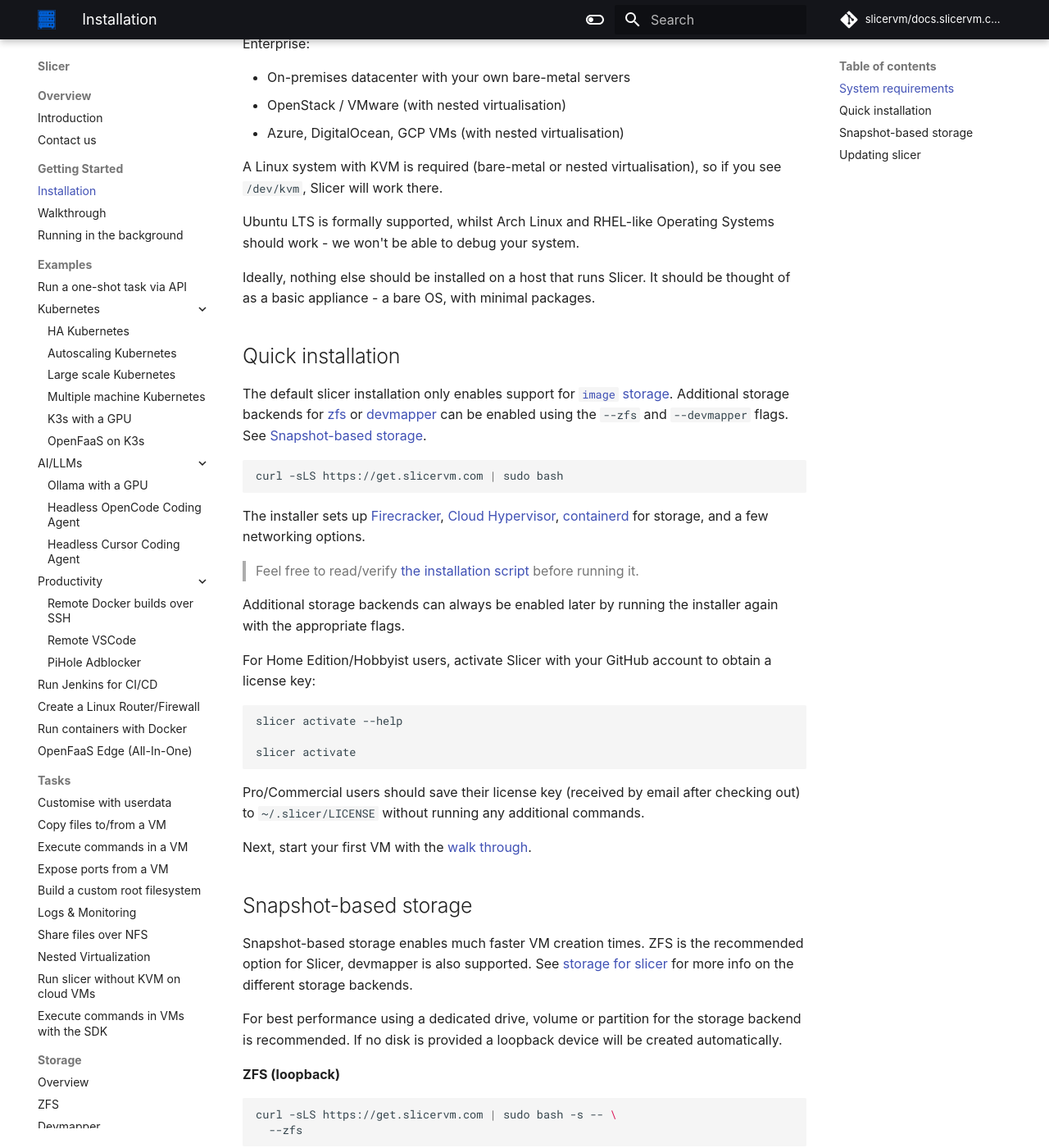
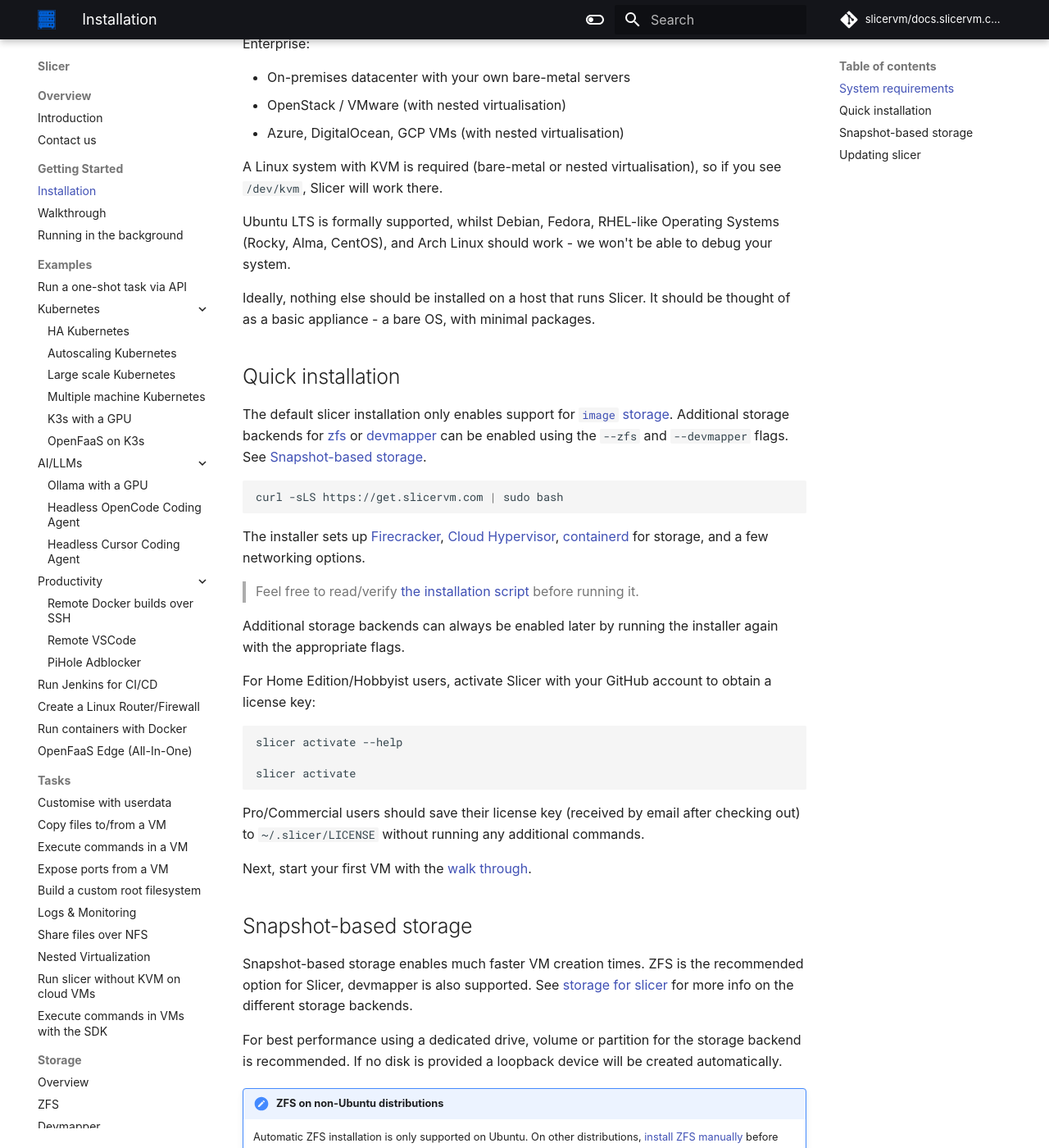
Before and after one commit to slicervm/docs.slicervm.com, an MkDocs documentation site: the page built from docs/getting-started/install.md, in a window 1280 px wide and 1400 px high, scrolled down 884 px. Shown: the whole window at 82% size. Built offline with MkDocs 1.6.1 and Material for MkDocs 9.7.7, drawn with Linux system fonts in a browser that asks for light colours; some web fonts are replaced; comment, search, counter and statistics services are not loaded; some of the changed text lies outside the part shown.

Commit message:
Update install page for multi-distro support
- Expand list of supported Linux distributions
- Add note about manual ZFS installation on non-Ubuntu distros

Signed-off-by: Han Verstraete (OpenFaaS Ltd) <han@openfaas.com>

```diff
--- a/docs/getting-started/install.md
+++ b/docs/getting-started/install.md
@@ -33,7 +33,7 @@
 
 A Linux system with KVM is required (bare-metal or nested virtualisation), so if you see `/dev/kvm`, Slicer will work there.
 
-Ubuntu LTS is formally supported, whilst Arch Linux and RHEL-like Operating Systems should work - we won't be able to debug your system.
+Ubuntu LTS is formally supported, whilst Debian, Fedora, RHEL-like Operating Systems (Rocky, Alma, CentOS), and Arch Linux should work - we won't be able to debug your system.
 
 Ideally, nothing else should be installed on a host that runs Slicer. It should be thought of as a basic appliance - a bare OS, with minimal packages.
 
@@ -68,6 +68,9 @@
 Snapshot-based storage enables much faster VM creation times. ZFS is the recommended option for Slicer, devmapper is also supported. See [storage for slicer](/storage/overview) for more info on the different storage backends.
 
 For best performance using a dedicated drive, volume or partition for the storage backend is recommended. If no disk is provided a loopback device will be created automatically.
+
+!!! note "ZFS on non-Ubuntu distributions"
+    Automatic ZFS installation is only supported on Ubuntu. On other distributions, [install ZFS manually](https://openzfs.github.io/openzfs-docs/Getting%20Started/index.html) before running the install script with the `--zfs` flag.
 
 **ZFS (loopback)**
 
```
